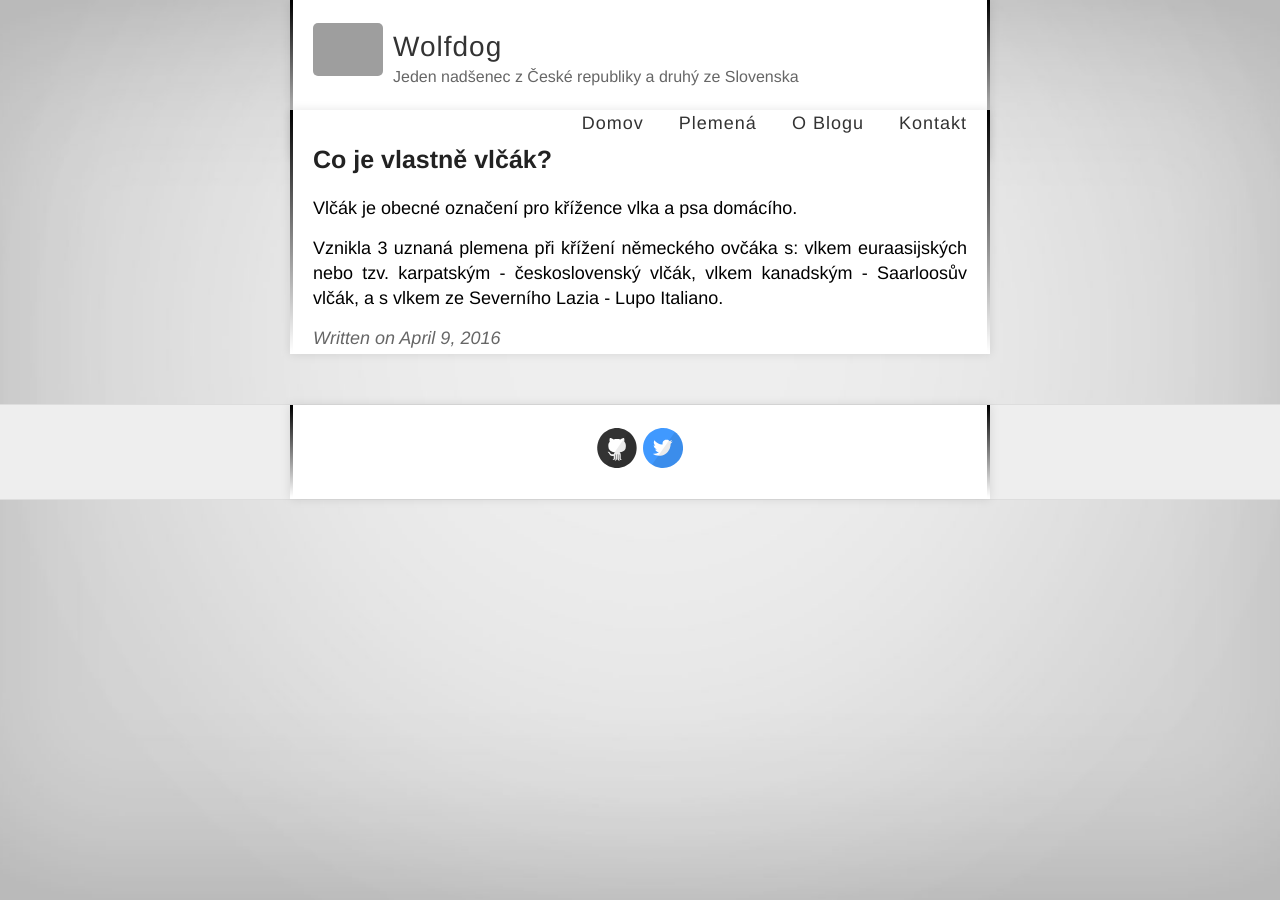
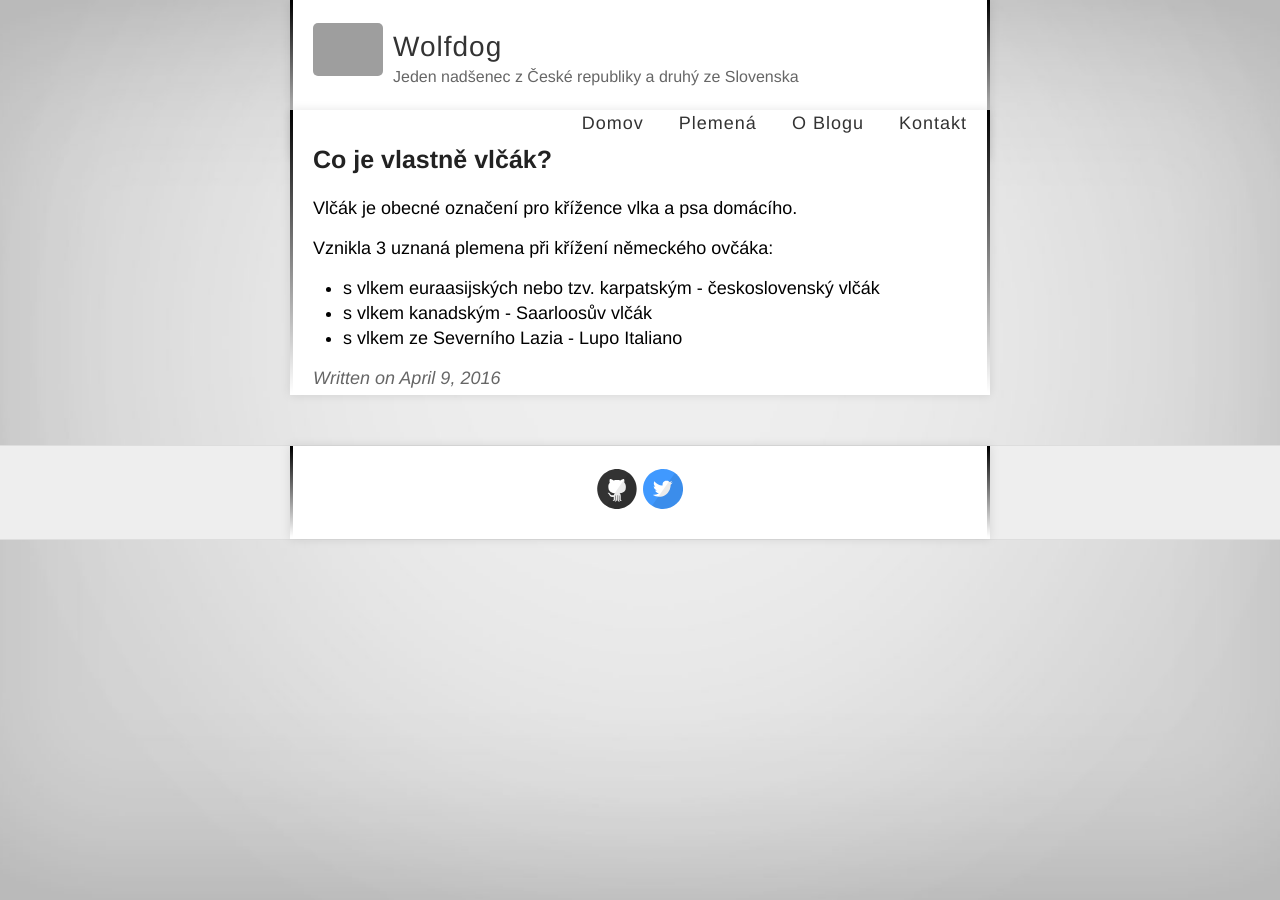
Before and after one commit to BuresKai/BuresKai.github.io, a Jekyll site: the page built from _posts/2016-04-9-First Post.md, in a window 1280 px wide. Built offline with Jekyll 4.4.1, drawn with Linux system fonts in a browser that asks for light colours; grey boxes are pictures that could not be loaded.

```diff
--- a/_posts/2016-04-9-First Post.md
+++ b/_posts/2016-04-9-First Post.md
@@ -5,7 +5,7 @@ title: Co je vlastně vlčák?
 
 Vlčák je obecné označení pro křížence vlka a psa domácího.
 
-Vznikla 3 uznaná plemena při křížení německého ovčáka s:
-vlkem euraasijských nebo tzv. karpatským - československý vlčák,
-vlkem kanadským - Saarloosův vlčák,
-a s vlkem ze Severního Lazia - Lupo Italiano.
+Vznikla 3 uznaná plemena při křížení německého ovčáka:
+* s vlkem euraasijských nebo tzv. karpatským - československý vlčák
+* s vlkem kanadským - Saarloosův vlčák
+* s vlkem ze Severního Lazia - Lupo Italiano
```
